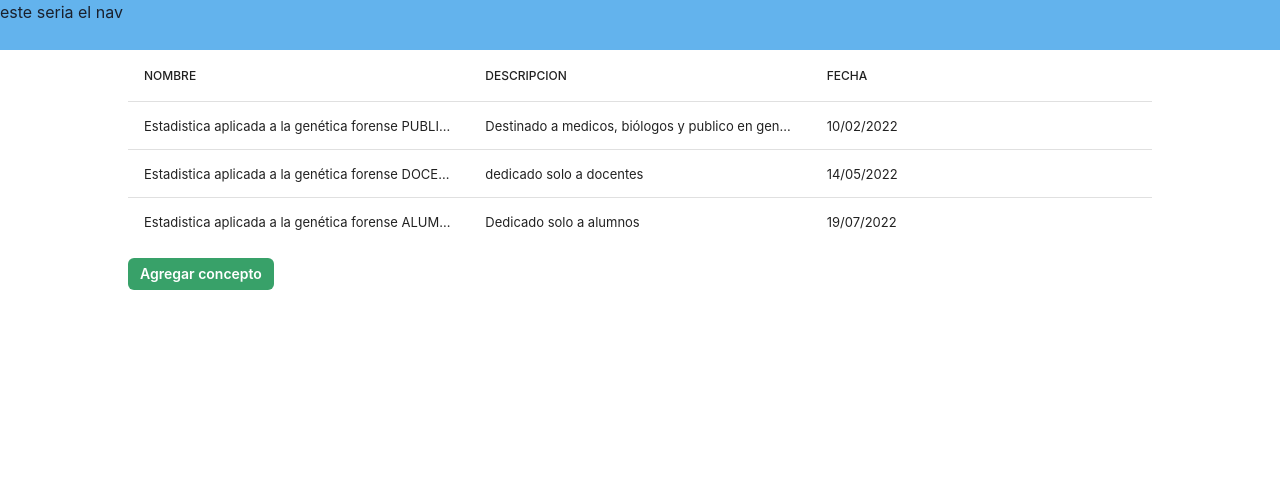
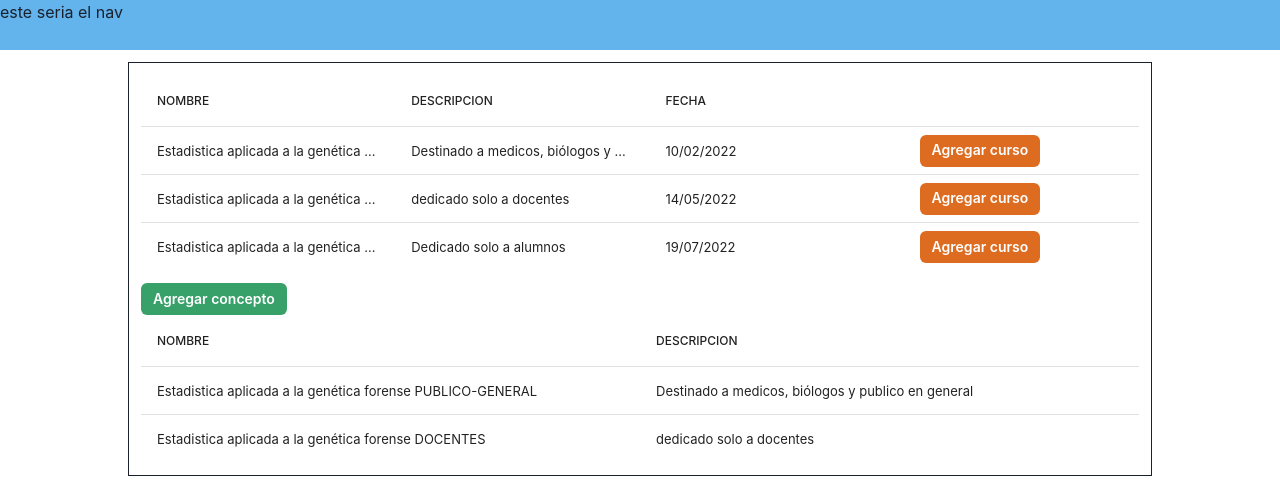
Before and after one commit to ucsedass/abmconceptosFrontEnd, a Next.js app: page /inicio in a window 1280 px wide. Shown: the top 486 px of the page. Built offline with nearby package versions, Linux system fonts and the light colour scheme.

Commit message:
con dos tabla y modales

```diff
--- a/pages/inicio.js
+++ b/pages/inicio.js
@@ -1,4 +1,4 @@
-import React from "react";
+import React, { useEffect, useState } from "react";
 import {
   Box,
   FormControl,
@@ -13,13 +13,14 @@ import {
   ModalBody,
   ModalCloseButton,
   useDisclosure,
-  Flex,
-  Spacer,
 } from "@chakra-ui/react";
 import Tabla from "react-data-table-component";
 const Inicio = () => {
   const { isOpen, onOpen, onClose } = useDisclosure();
-  const columns = [
+  const [modalConceptos, setModalConceptos] = useState(false);
+  const [modalCursos, setModalCursos] = useState(false);
+
+  const columnasConceptos = [
     {
       name: "NOMBRE ",
       selector: (row) => row.nombre,
@@ -32,9 +33,33 @@ const Inicio = () => {
       name: "FECHA",
       selector: (row) => row.fecha,
     },
+    {
+      name: "",
+      cell: (row) => (
+        <Button
+          colorScheme="orange"
+          size="sm"
+          onClick={() => {
+            setModalCursos(true);
+          }}
+        >
+          Agregar curso
+        </Button>
+      ),
+    },
+  ];
+  const columnasCursos = [
+    {
+      name: "NOMBRE ",
+      selector: (row) => row.nombre,
+    },
+    {
+      name: "DESCRIPCION",
+      selector: (row) => row.descripcion,
+    },
   ];
 
-  const data = [
+  const datosConceptos = [
     {
       id: 1,
       nombre: "Estadistica aplicada a la genética forense PUBLICO-GENERAL",
@@ -54,22 +79,63 @@ const Inicio = () => {
       fecha: "19/07/2022",
     },
   ];
+
+  const datosCursos = [
+    {
+      id: 1,
+      nombre: "Estadistica aplicada a la genética forense PUBLICO-GENERAL",
+      descripcion: "Destinado a medicos, biólogos y publico en general",
+      fecha: "10/02/2022",
+    },
+    {
+      id: 2,
+      nombre: "Estadistica aplicada a la genética forense DOCENTES",
+      descripcion: "dedicado solo a docentes",
+      fecha: "14/05/2022",
+    },
+  ];
+
   return (
     <>
-      <Box w="80%" mx="auto">
-        <Tabla mt="" columns={columns} data={data} />
-        <Button onClick={onOpen} colorScheme="green" mt={3} size="sm">
-          Agregar concepto
-        </Button>
+      <Box mt={3} w="80%" mx="auto" border="solid 1px" p={3}>
+        <Tabla mt={2} columns={columnasConceptos} data={datosConceptos} />
 
-        <Flex>
-          <Box></Box>
-          <Spacer />
-          <Box></Box>
-        </Flex>
+        <Box>
+          <Button
+            onClick={() => {
+              setModalConceptos(true);
+            }}
+            colorScheme="green"
+            mt={3}
+            size="sm"
+          >
+            Agregar concepto
+          </Button>
+        </Box>
+
+        <Tabla columns={columnasCursos} data={datosCursos} />
       </Box>
 
-      <Modal isOpen={isOpen} onClose={onClose}>
+      <Modal
+        isOpen={modalCursos}
+        onClose={() => {
+          setModalCursos(false);
+        }}
+      >
+        <ModalOverlay />
+        <ModalContent>
+          <ModalBody>
+            <p>prueba cursos</p>
+          </ModalBody>
+        </ModalContent>
+      </Modal>
+
+      <Modal
+        isOpen={modalConceptos}
+        onClose={() => {
+          setModalConceptos(false);
+        }}
+      >
         <ModalOverlay />
         <ModalContent>
           <ModalHeader>Grupo conceptos/eventos</ModalHeader>
@@ -89,7 +155,13 @@ const Inicio = () => {
             </FormControl>
           </ModalBody>
           <ModalFooter>
-            <Button colorScheme="blue" mr={3} onClick={onClose}>
+            <Button
+              colorScheme="blue"
+              mr={3}
+              onClick={() => {
+                setModalConceptos(!modalConceptos);
+              }}
+            >
               Cerrar
             </Button>
             <Button colorScheme="green">guardar</Button>
```
